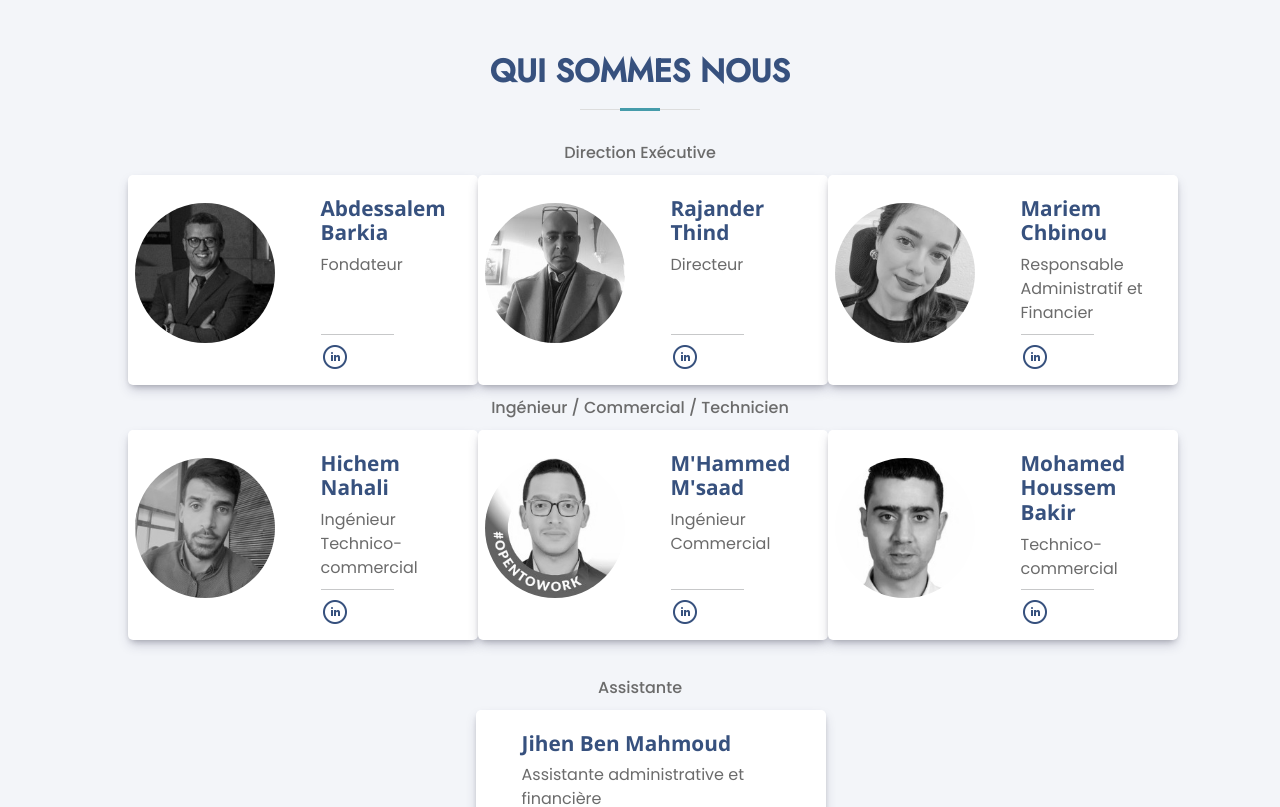
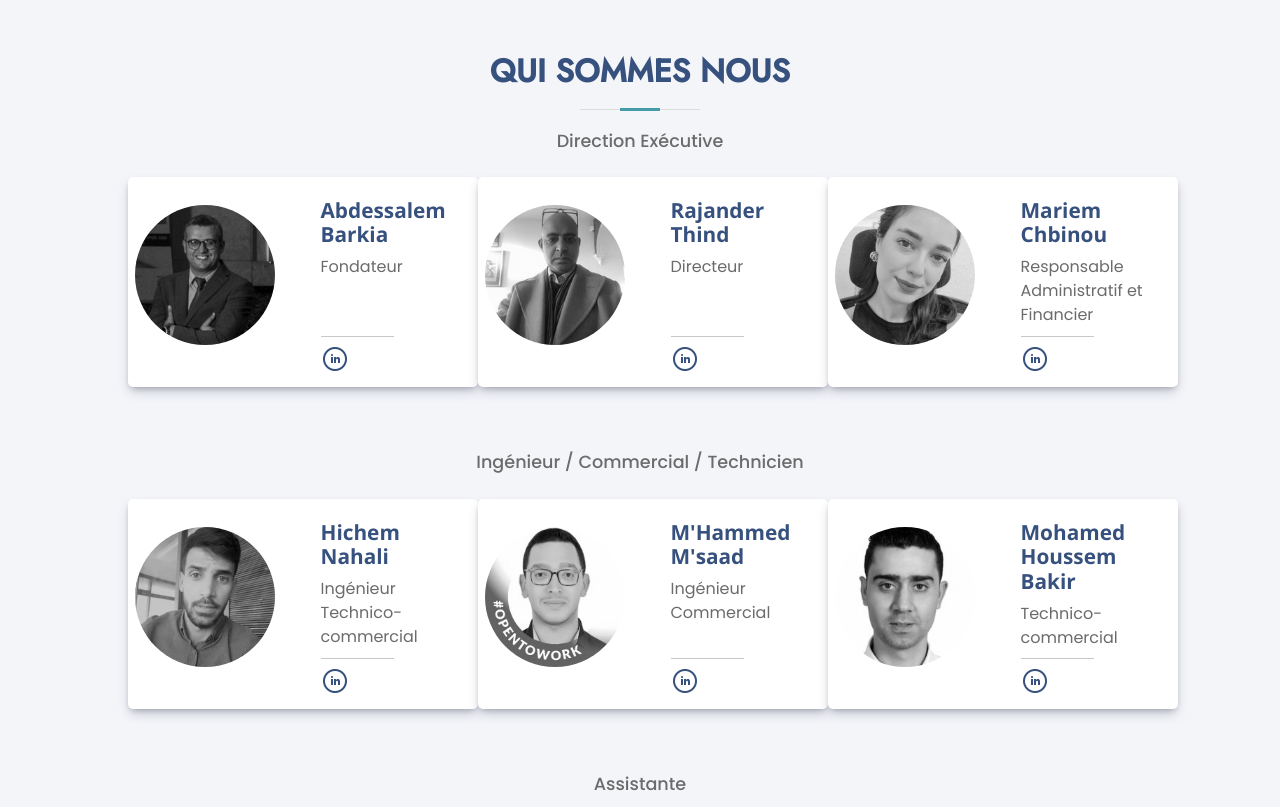
Before and after one commit to Joubeli/TCH, a React (Create React App) app: page / in a window 1280 px wide. Shown: the part 1900-2707 px from the top of the page. Built offline with nearby package versions, Linux system fonts and the light colour scheme.

Commit message:
Update on QuiSommeNous section

```diff
--- a/src/components/QuiSommesNous/QuiSommesNous.css
+++ b/src/components/QuiSommesNous/QuiSommesNous.css
@@ -7,26 +7,23 @@
   display: flex;
   flex-direction: column;
   justify-content: space-between;
+  height: 900px;
 }
-.sec-sub-title {
+.spec_line{
+  display: flex;
+  flex-direction: column;
+
+}
+.qsn_subtitles {
   color: #6b6b6b;
   font-size: 1.1em;
-  font-family: "Poppins", sans-serif;
-}
-.qsn_subtitles {
-  margin-top: 1%;
-}
-.spec_line {
-  display: flex;
-  flex-direction: column;
-  justify-content: space-between;
+  font-family: "Poppins", sans-serif;margin-bottom: 2%;
 }
 .cartes {
   display: flex;
   justify-content: space-between;
   margin-left: 10%;
   width: 80%;
-  margin-top: 2%;
 }
 .carte {
   height: 210px;
@@ -60,9 +57,6 @@
   text-align: left;
   margin-bottom: -10%;
 }
-.qsn-sub-title {
-  margin-top: 5%;
-}
 .line {
   width: 50%;
 }
@@ -87,10 +81,10 @@
 .linkedin-link:hover {
   cursor: pointer;
 }
+.last_carte {
+  margin-left: 34%;
+}
 .last-carte-linkedin {
   margin-right: 90%;
   margin-top: -5%;
 }
-.last_carte {
-  margin-left: 34%;
-}
--- a/src/components/QuiSommesNous/QuiSommesNous.js
+++ b/src/components/QuiSommesNous/QuiSommesNous.js
@@ -23,7 +23,7 @@ const QuiSommesNous = () => {
       </h2>
       <div className="staff">
         <div className="spec_line">
-          <h6 data-aos="fade-up" className="sec-sub-title qsn_subtitles">
+          <h6 data-aos="fade-up" className="qsn_subtitles">
             Direction Exécutive
           </h6>
           <div className="cartes">
@@ -113,7 +113,7 @@ const QuiSommesNous = () => {
           </div>
         </div>
         <div className="spec_line">
-          <h6 data-aos="fade-up" className="sec-sub-title qsn-sub-title">
+          <h6 data-aos="fade-up" className="qsn_subtitles">
             Ingénieur / Commercial / Technicien
           </h6>
           <div className="cartes">
@@ -205,8 +205,7 @@ const QuiSommesNous = () => {
         <div className="spec_line">
           <h6
             data-aos="fade-up"
-            className="sec-sub-title"
-            style={{ marginTop: "3%" }}
+            className="qsn_subtitles"
           >
             Assistante
           </h6>
```
